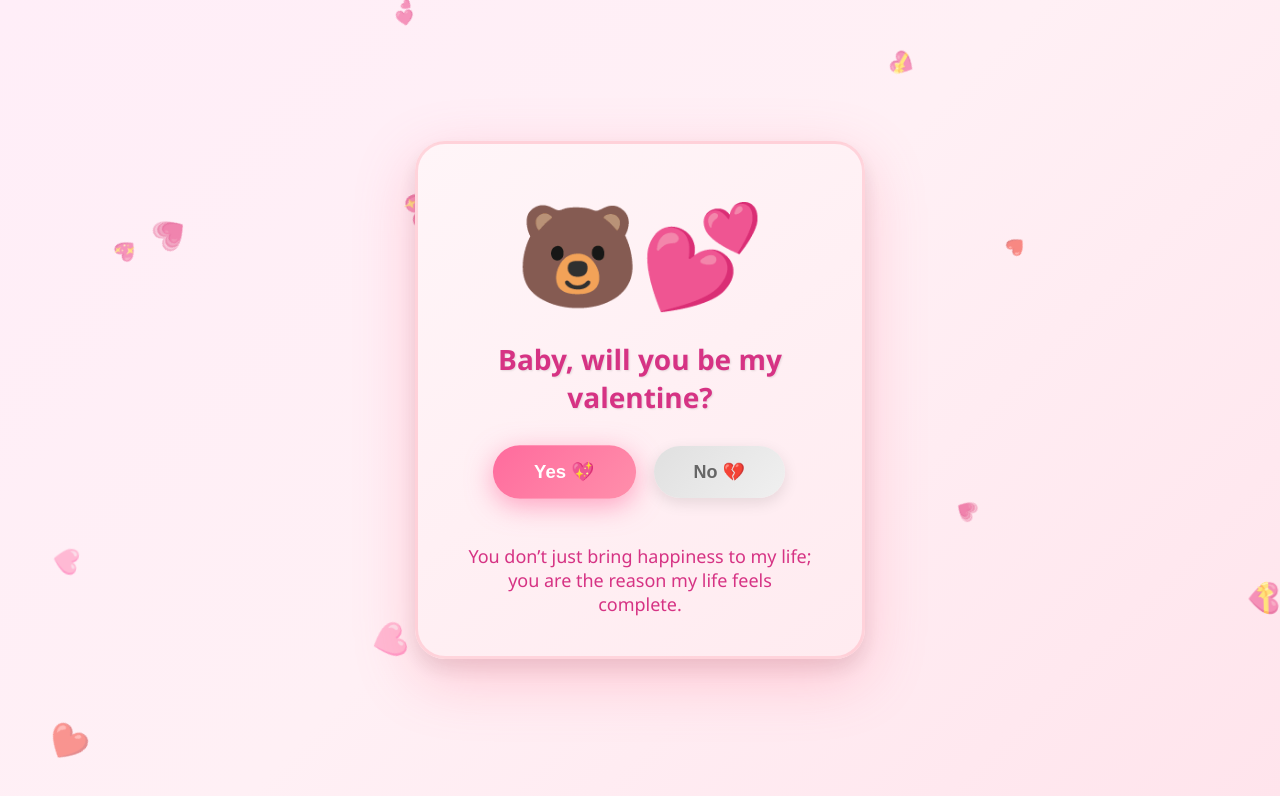
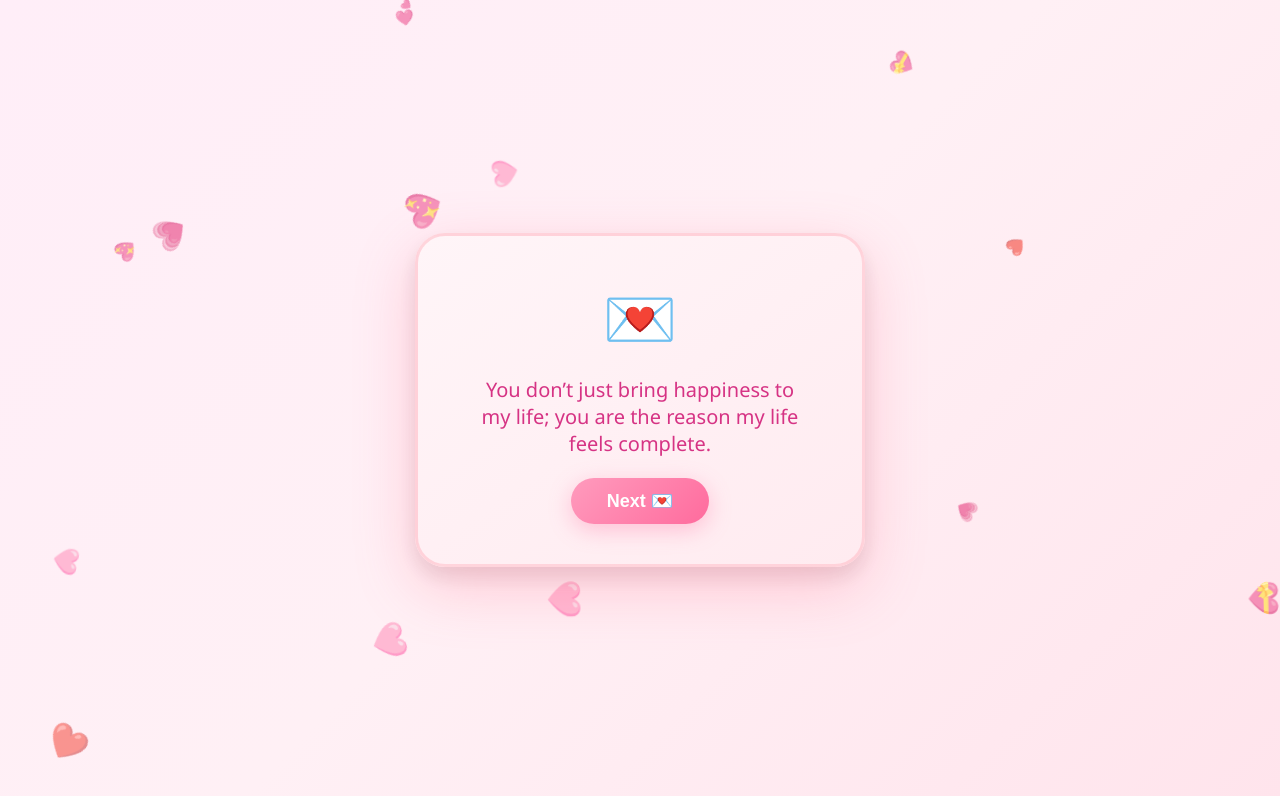
Before and after one commit to mmadhusudan24/baby, a plain HTML site: page index.html in a window 1280 px wide. Both pictures are taken after a click on the button "Yes 💖". Drawn offline with Linux system fonts and the light colour scheme.

Commit message:
new view

```diff
--- a/index.html
+++ b/index.html
@@ -143,6 +143,37 @@
             min-height: 56px;
         }
 
+        .message-screen {
+            display: none;
+            text-align: center;
+        }
+
+        .message-screen.active {
+            display: block;
+        }
+
+        .message-emoji {
+            font-size: 60px;
+            margin-bottom: 10px;
+        }
+
+        .message-text {
+            font-size: 20px;
+            color: #d63384;
+            margin: 18px 0;
+            min-height: 84px;
+            padding: 0 10px;
+        }
+
+        .btn-next {
+            background: linear-gradient(135deg, #ff9bbd 0%, #ff6b9d 100%);
+            color: white;
+            padding: 12px 36px;
+            border-radius: 40px;
+            font-size: 18px;
+            box-shadow: 0 6px 22px rgba(255, 107, 157, 0.35);
+        }
+
         .shy-caption.visible {
             opacity: 1;
         }
@@ -260,13 +291,20 @@
                     <button class="btn btn-no" id="noBtn">No 💔</button>
                 </div>
                 <p class="shy-caption" id="shyCaption">"No" seems a bit shy 😈</p>
-                <p class="message-box" id="messageBox" aria-live="polite"></p>
+                <!-- messageBox removed; messages will appear on a dedicated message screen -->
             </div>
 
             <div class="celebration" id="celebration">
                 <div class="celebration-emoji">💕🎉💕</div>
                 <h1 class="celebration-text">Yay! ❤️</h1>
                 <p class="celebration-subtext">I knew you'd say yes! 🥰</p>
+            </div>
+
+            <!-- Message screen shown after clicking Yes; user advances with Next button -->
+            <div class="message-screen" id="messageScreen">
+                <div class="message-emoji">💌</div>
+                <p class="message-text" id="messageText" aria-live="polite"></p>
+                <button class="btn btn-next" id="nextBtn">Next 💌</button>
             </div>
         </div>
     </div>
@@ -327,7 +365,7 @@
         // Yes button is ready immediately with pulse animation
         yesBtn.classList.add('pulse-animation');
 
-        // Sequential messages to show on each Yes click, then celebration
+        // Messages to show sequentially on their own screen
         const messages = [
             "You don’t just bring happiness to my life; you are the reason my life feels complete.",
             "Life with you is my favorite adventure. Thank you for being my constant smile.",
@@ -335,24 +373,32 @@
             "Baby, you’re the 'Yes' I’ve been looking for my whole life. (Even if I had to wait 10 years for it!)"
         ];
 
-        const messageBox = document.getElementById('messageBox');
+        const messageScreen = document.getElementById('messageScreen');
+        const messageText = document.getElementById('messageText');
+        const nextBtn = document.getElementById('nextBtn');
         let messageIndex = 0;
 
+        // Start the message flow: hide initial card, show message screen with first message
         yesBtn.addEventListener('click', () => {
-            // If there are still messages left, show the next one
-            if (messageIndex < messages.length) {
-                messageBox.textContent = messages[messageIndex];
+            initialContent.classList.add('hidden');
+            messageScreen.classList.add('active');
+            noBtn.style.display = 'none';
+            messageIndex = 0;
+            messageText.textContent = messages[messageIndex];
+            nextBtn.textContent = messages.length > 1 ? 'Next 💌' : 'Celebrate 🎉';
+        });
+
+        // Advance messages; final click triggers celebration
+        nextBtn.addEventListener('click', () => {
+            if (messageIndex < messages.length - 1) {
                 messageIndex++;
-
-                // After showing the final message, change the Yes button label to indicate final step
-                if (messageIndex === messages.length) {
-                    yesBtn.textContent = 'Celebrate 🎉';
+                messageText.textContent = messages[messageIndex];
+                if (messageIndex === messages.length - 1) {
+                    nextBtn.textContent = 'Celebrate 🎉';
                 }
             } else {
-                // All messages shown -> show celebration
-                initialContent.classList.add('hidden');
+                messageScreen.classList.remove('active');
                 celebration.classList.add('active');
-                noBtn.style.display = 'none';
                 triggerConfetti();
             }
         });
```
